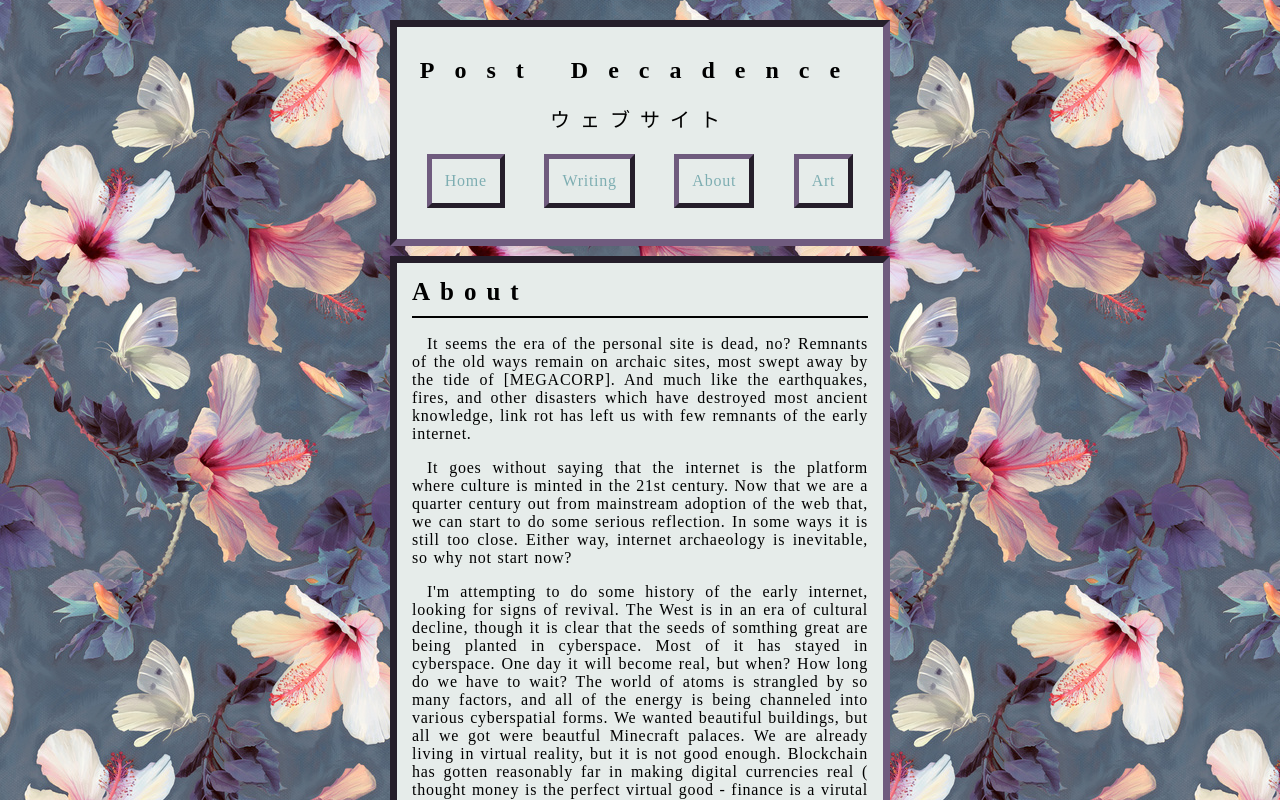
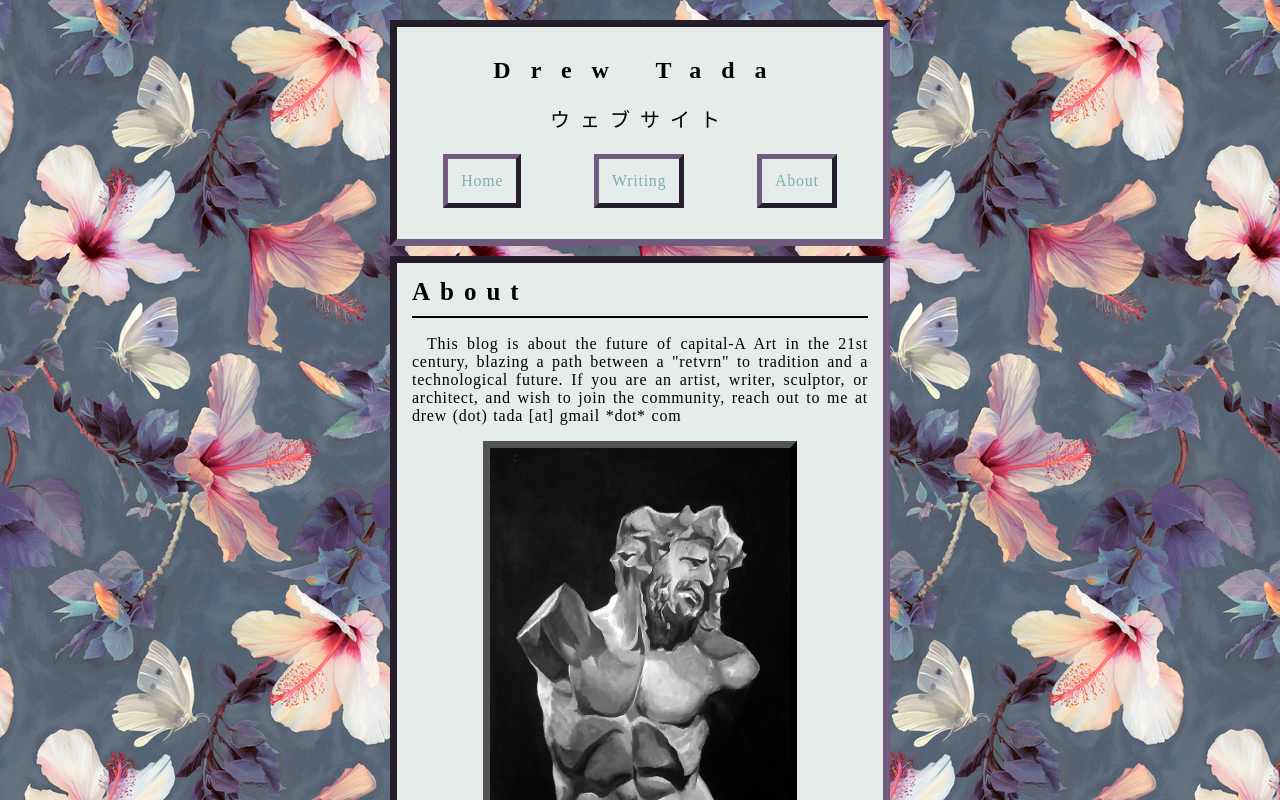
Before and after one commit to tadad/drewtada, a Next.js app: page /about in a window 1280 px wide. Built offline with nearby package versions, Linux system fonts and the light colour scheme.

Commit message:
proto finished

```diff
--- a/pages/about.js
+++ b/pages/about.js
@@ -1,42 +1,22 @@
 import React from 'react';
+import Image from 'next/image';
 import Layout from './components/Layout';
 
-export default function About() {
+export default function Art() {
   return (
     <Layout>
       <h1>About</h1>
       <p>
-        It seems the era of the personal site is dead, no? Remnants of the old ways remain on archaic sites,
-        most swept away by the tide of [MEGACORP]. And much like the earthquakes,
-        fires, and other disasters which have destroyed most ancient knowledge, link rot has left us with few remnants
-        of the early internet.
+        This blog is about the future of capital-A Art in the 21st century, blazing a path between a
+        "retvrn" to tradition and a technological future.
+        If you are an artist, writer, sculptor, or architect, and wish to join the community,
+        reach out to me at drew (dot) tada [at] gmail *dot* com
       </p>
-      <p>
-        It goes without saying that the
-        internet is the platform where culture is minted in the 21st century. Now that we are a quarter century out
-        from mainstream adoption of the web that, we can start to do some serious reflection. In some ways it is still too
-        close. Either way, internet archaeology is inevitable, so why not start now?
-      </p>
-      <p>
-        I'm attempting to do some history of the early internet, looking for signs of revival. The West is in an era of
-        cultural decline, though it is clear that the seeds of somthing great are being planted in cyberspace.
-        Most of it has stayed in cyberspace. One day it will become real, but when? How long do we have to wait?
-        The world of atoms is strangled by so many factors, and all of the energy is being channeled into various
-        cyberspatial forms. We wanted beautiful buildings, but all we got were beautful Minecraft palaces. We are already living in
-        virtual reality, but it is not good enough. Blockchain has gotten reasonably far in making digital currencies real (
-          thought money is the perfect virtual good - finance is a virutal industry.
-        ). The virtual is replacing the virtual. But the virtual is an imperfect substitute for the real. I want beautiful cities
-        in real life - not just in the Sims.
-      </p>
-      <p>
-        I'm interested in reviving the culture. Fine Art has been dead for close to 100 years. Most of this has been offset
-        by great films, television, videogames, and music. The momentum in media has shifted strongly from atoms to bits. Once,
-        we were able to build great buildings, and erect great statues, but today, no one feels free to undertake
-        such a task. The world we live in is where everything beautiful is not real, and everything real is not beautiful.
-        We live in a virutal reality. Everything is Dionysian chaos. Anyone that wants to build something IRL
-        doesn't have the f
-      </p>
-      {/* <img src='images/me_1.jpg' alt='Me' /> */}
+      <Image
+        src="/cast.webp"
+        height="400"
+        width="300"
+      />
     </Layout>
   );
 }
--- a/pages/components/Layout.js
+++ b/pages/components/Layout.js
@@ -7,7 +7,7 @@ export default function Layout(props) {
   return (
     <>
     <Head>
-      <title> Post Decadence| ウェブサイト </title>
+      <title> Drew Tada | ウェブサイト </title>
       <meta charset="utf-8"/>
       <meta name="description" content="Drew Tada's personal website."/>
       <meta name="author" content="Drew Tada"/>
@@ -17,13 +17,12 @@ export default function Layout(props) {
     </Head>
     <div className={ styles.background }>
       <nav className={ styles.nav }>
-        <h1>Post Decadence</h1>
+        <h1>Drew Tada</h1>
         <h2 style={{ letterSpacing: "10px" }}>ウェブサイト</h2>
         <ul style={{ display: "flex", padding: 0, justifyContent: "space-around" }}>
           <li><Link href="/">Home</Link></li>
           <li><Link href="/writing">Writing</Link></li>
           <li><Link href="/about">About</Link></li>
-          <li><Link href="/art">Art</Link></li>
         </ul>
       </nav>
       <main className={ styles.content }>
```
Also changed, not shown: pages/art.js (deleted, +0 -26 lines), pages/index.js (+12 -10 lines), pages/writing/index.js (+19 -6 lines), pages/writing/reading-list.js (+4 -13 lines).
